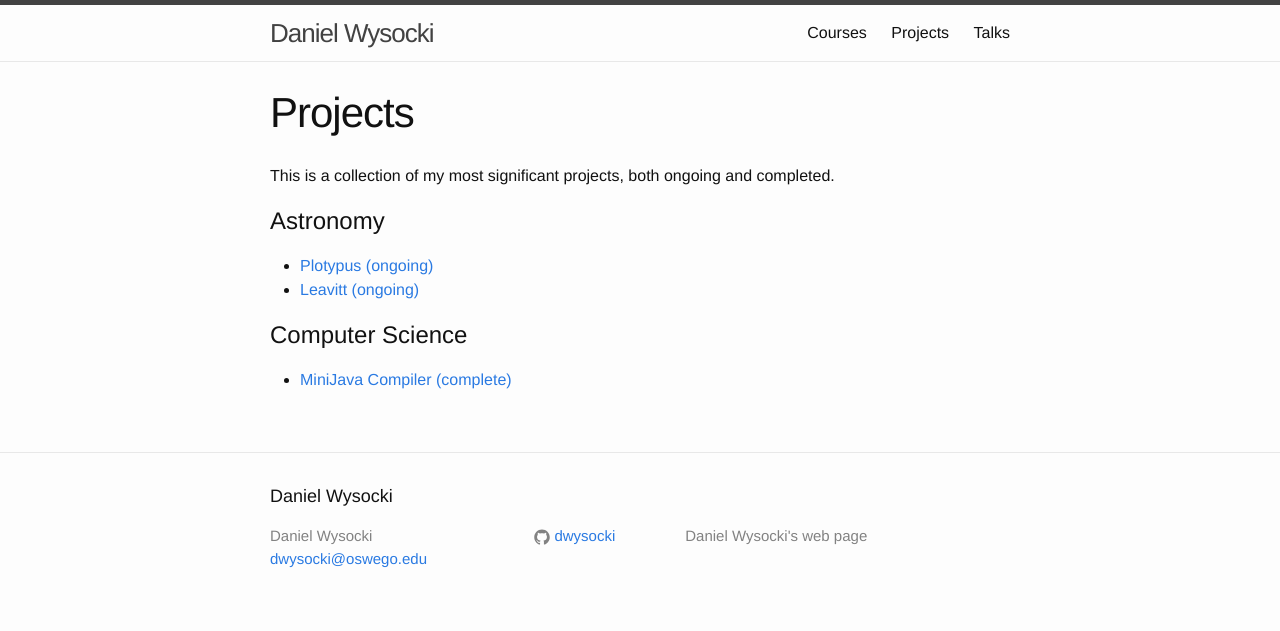
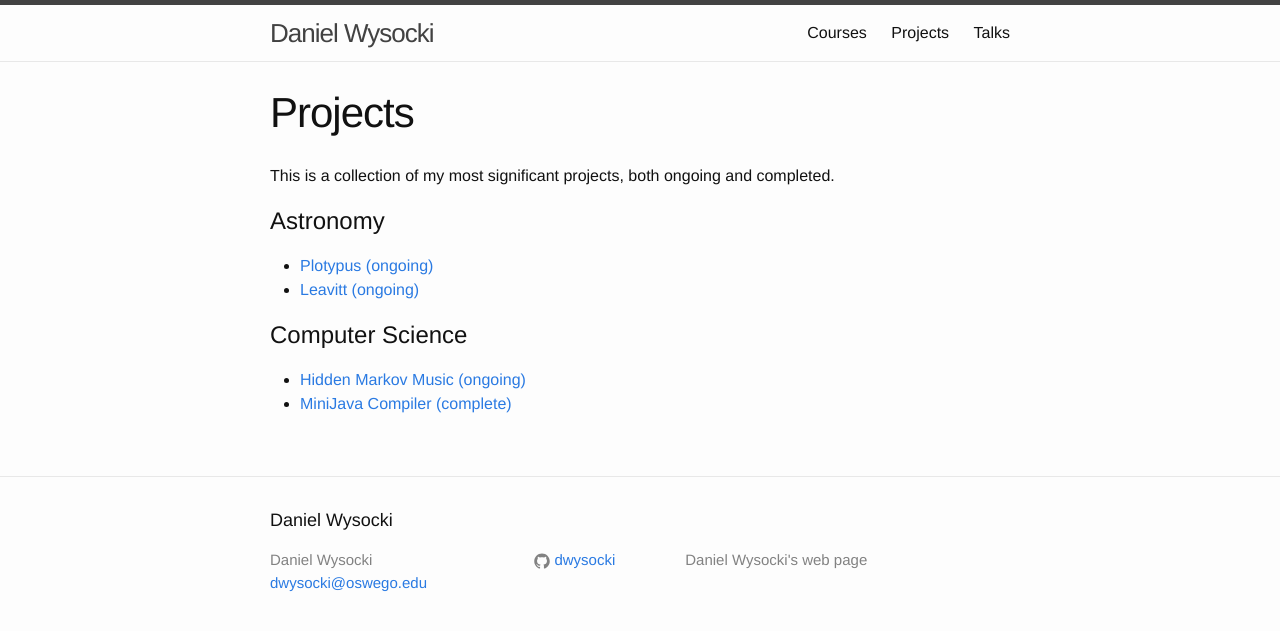
Before and after one commit to dwysocki/dwysocki.github.io, a Jekyll site: the page built from projects.md, in a window 1280 px wide. Shown: the top 631 px of the page. Built offline with Jekyll 4.4.1, drawn with Linux system fonts in a browser that asks for light colours.

Commit message:
Added hmm project

```diff
--- a/projects.md
+++ b/projects.md
@@ -16,5 +16,7 @@ completed.
 
 # Computer Science
 
+- [Hidden Markov Music (ongoing)](
+    https://github.com/dwysocki/hidden-markov-music)
 - [MiniJava Compiler (complete)](
     https://github.com/dwysocki/mini-java)
```
